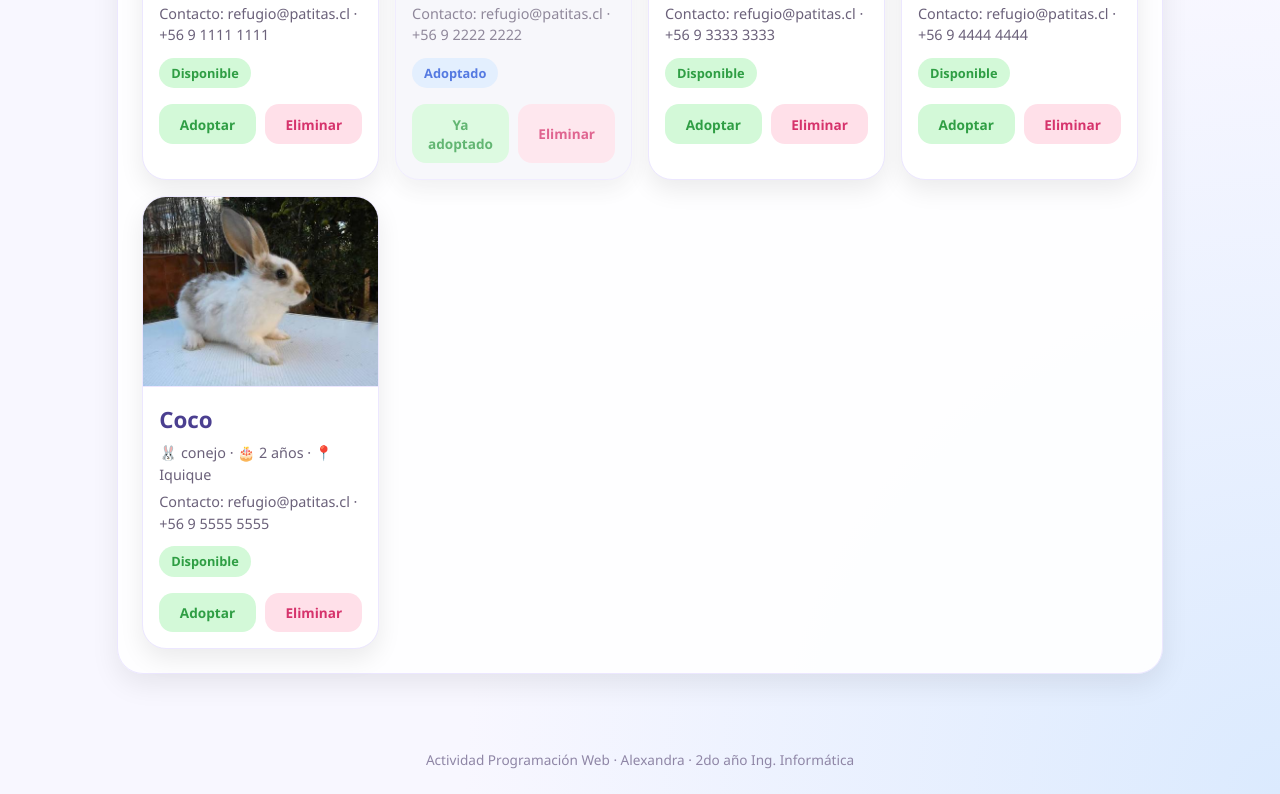
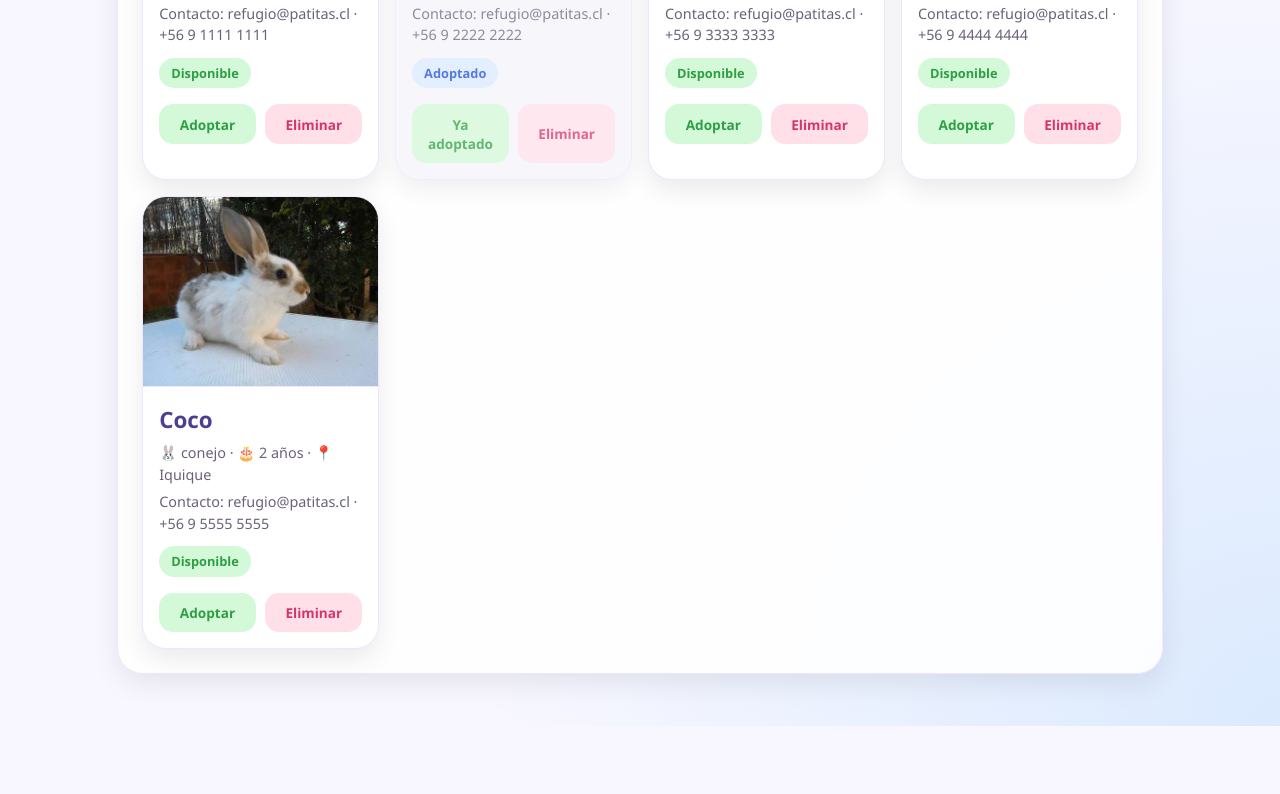
Before and after one commit to Alexandra665-ai/PW_-Evaluacion_Unidad_3, a website: page index.html in a window 1280 px wide. Shown: the part 1154-1948 px from the top of the page. After the commit the page ends 1880 px from the top, so only its background shows below. Drawn offline with Linux system fonts and the light colour scheme.

Commit message:
mejora diseño de la interfaz

```diff
--- a/index.html
+++ b/index.html
@@ -146,10 +146,7 @@
 
   </main>
 
-  <footer class="footer">
-    <p>Actividad Programación Web · Alexandra · 2do año Ing. Informática</p>
-  </footer>
-<!-- ================= MODAL ADOPCIÓN ================= -->
+
 
 <div id="modal-adopcion" class="modal oculto">
 
```
